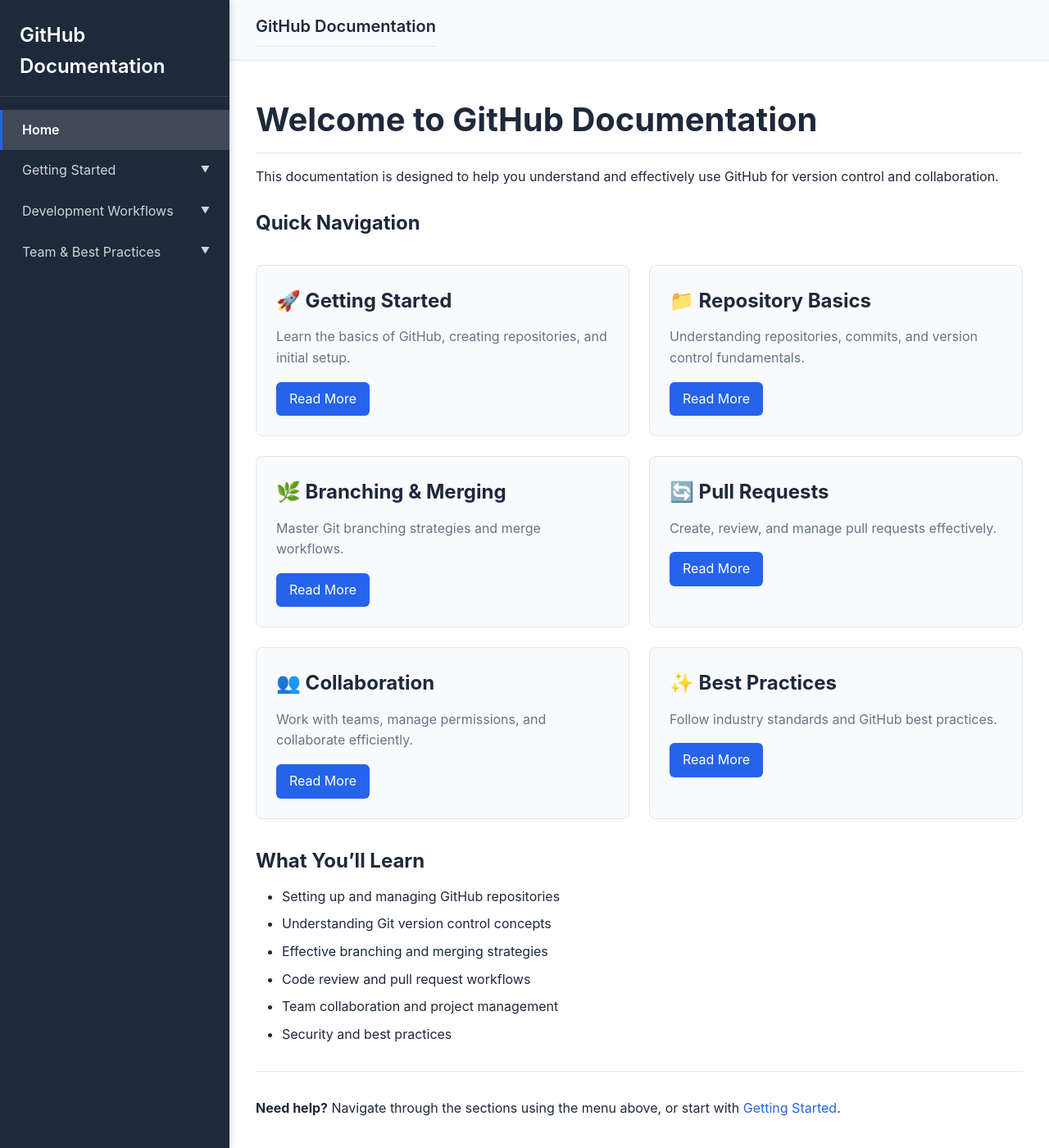
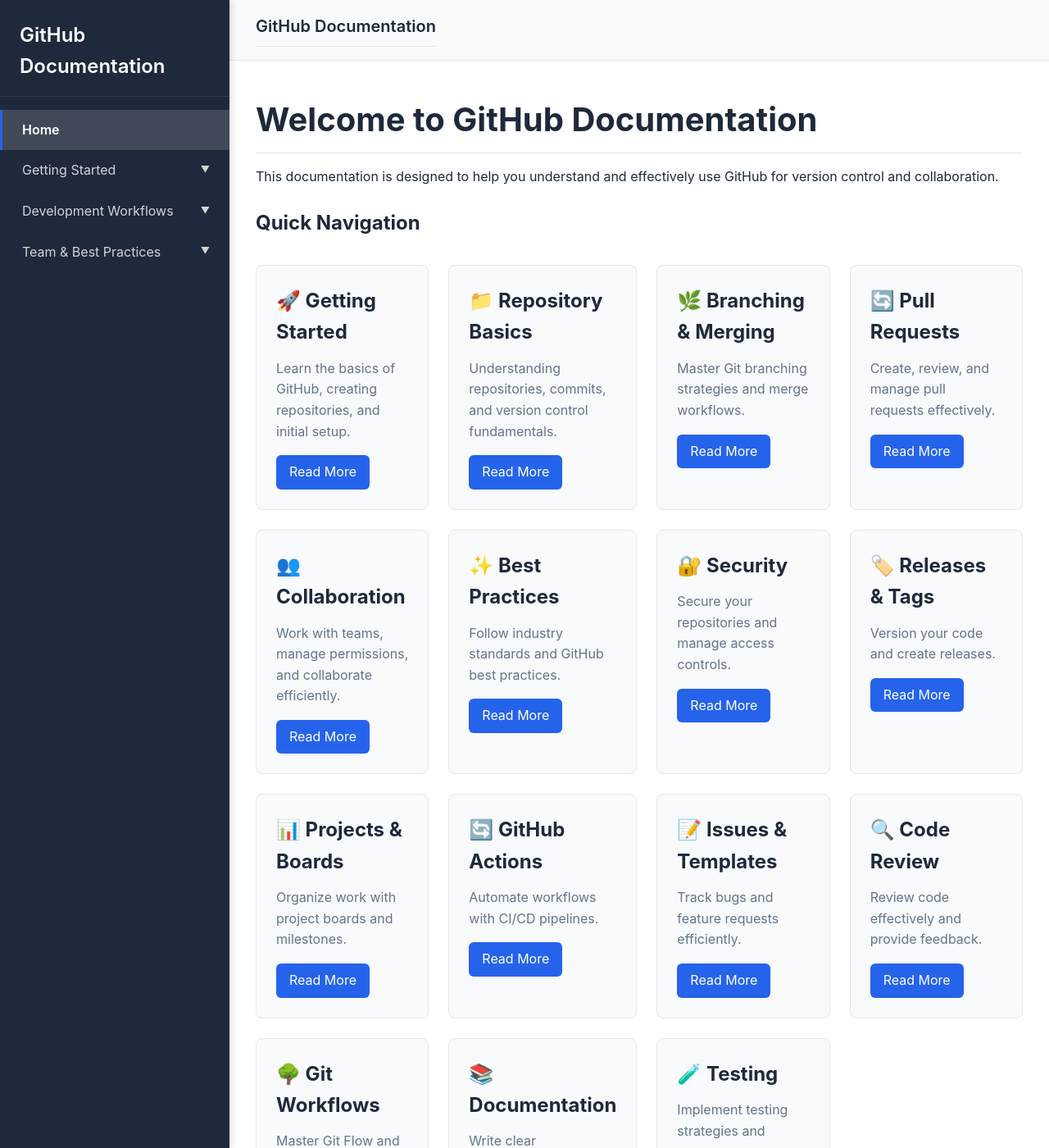
Before and after one commit to Adithyamedacan/adithyamedacan.github.io, a Jekyll site: the page built from index.md, in a window 1280 px wide and 1400 px high. Shown: the whole window at 82% size. Built offline with Jekyll 4.4.1, drawn with Linux system fonts in a browser that asks for light colours; some of the changed text lies outside the part shown.

Commit message:
tile placing on home page

```diff
--- a/assets/css/style.css
+++ b/assets/css/style.css
@@ -334,7 +334,7 @@ a:hover {
 /* Card Grid */
 .card-grid {
     display: grid;
-    grid-template-columns: repeat(auto-fit, minmax(300px, 1fr));
+    grid-template-columns: repeat(4, 1fr);
     gap: 1.5rem;
     margin: 2rem 0;
 }
@@ -485,7 +485,8 @@ hr {
     }
 
     .card-grid {
-        grid-template-columns: 1fr;
+        grid-template-columns: repeat(2, 1fr);
+        gap: 1rem;
     }
 
     h1 {
--- a/index.md
+++ b/index.md
@@ -45,6 +45,60 @@ This documentation is designed to help you understand and effectively use GitHub
         <p>Follow industry standards and GitHub best practices.</p>
         <a href="{{ '/docs/best-practices' | relative_url }}" class="btn">Read More</a>
     </div>
+
+    <div class="card">
+        <h3>🔐 Security</h3>
+        <p>Secure your repositories and manage access controls.</p>
+        <a href="{{ '/docs/collaboration' | relative_url }}#security-best-practices" class="btn">Read More</a>
+    </div>
+
+    <div class="card">
+        <h3>🏷️ Releases & Tags</h3>
+        <p>Version your code and create releases.</p>
+        <a href="{{ '/docs/repository-basics' | relative_url }}#tags-and-releases" class="btn">Read More</a>
+    </div>
+
+    <div class="card">
+        <h3>📊 Projects & Boards</h3>
+        <p>Organize work with project boards and milestones.</p>
+        <a href="{{ '/docs/collaboration' | relative_url }}#project-management" class="btn">Read More</a>
+    </div>
+
+    <div class="card">
+        <h3>🔄 GitHub Actions</h3>
+        <p>Automate workflows with CI/CD pipelines.</p>
+        <a href="{{ '/docs/best-practices' | relative_url }}#cicd-best-practices" class="btn">Read More</a>
+    </div>
+
+    <div class="card">
+        <h3>📝 Issues & Templates</h3>
+        <p>Track bugs and feature requests efficiently.</p>
+        <a href="{{ '/docs/collaboration' | relative_url }}#issue-management" class="btn">Read More</a>
+    </div>
+
+    <div class="card">
+        <h3>🔍 Code Review</h3>
+        <p>Review code effectively and provide feedback.</p>
+        <a href="{{ '/docs/collaboration' | relative_url }}#code-review-process" class="btn">Read More</a>
+    </div>
+
+    <div class="card">
+        <h3>🌳 Git Workflows</h3>
+        <p>Master Git Flow and GitHub Flow strategies.</p>
+        <a href="{{ '/docs/branching-merging' | relative_url }}" class="btn">Read More</a>
+    </div>
+
+    <div class="card">
+        <h3>📚 Documentation</h3>
+        <p>Write clear documentation and maintain wikis.</p>
+        <a href="{{ '/docs/best-practices' | relative_url }}#documentation-best-practices" class="btn">Read More</a>
+    </div>
+
+    <div class="card">
+        <h3>🧪 Testing</h3>
+        <p>Implement testing strategies and coverage.</p>
+        <a href="{{ '/docs/best-practices' | relative_url }}#testing-best-practices" class="btn">Read More</a>
+    </div>
 </div>
 
 ### What You'll Learn
```
